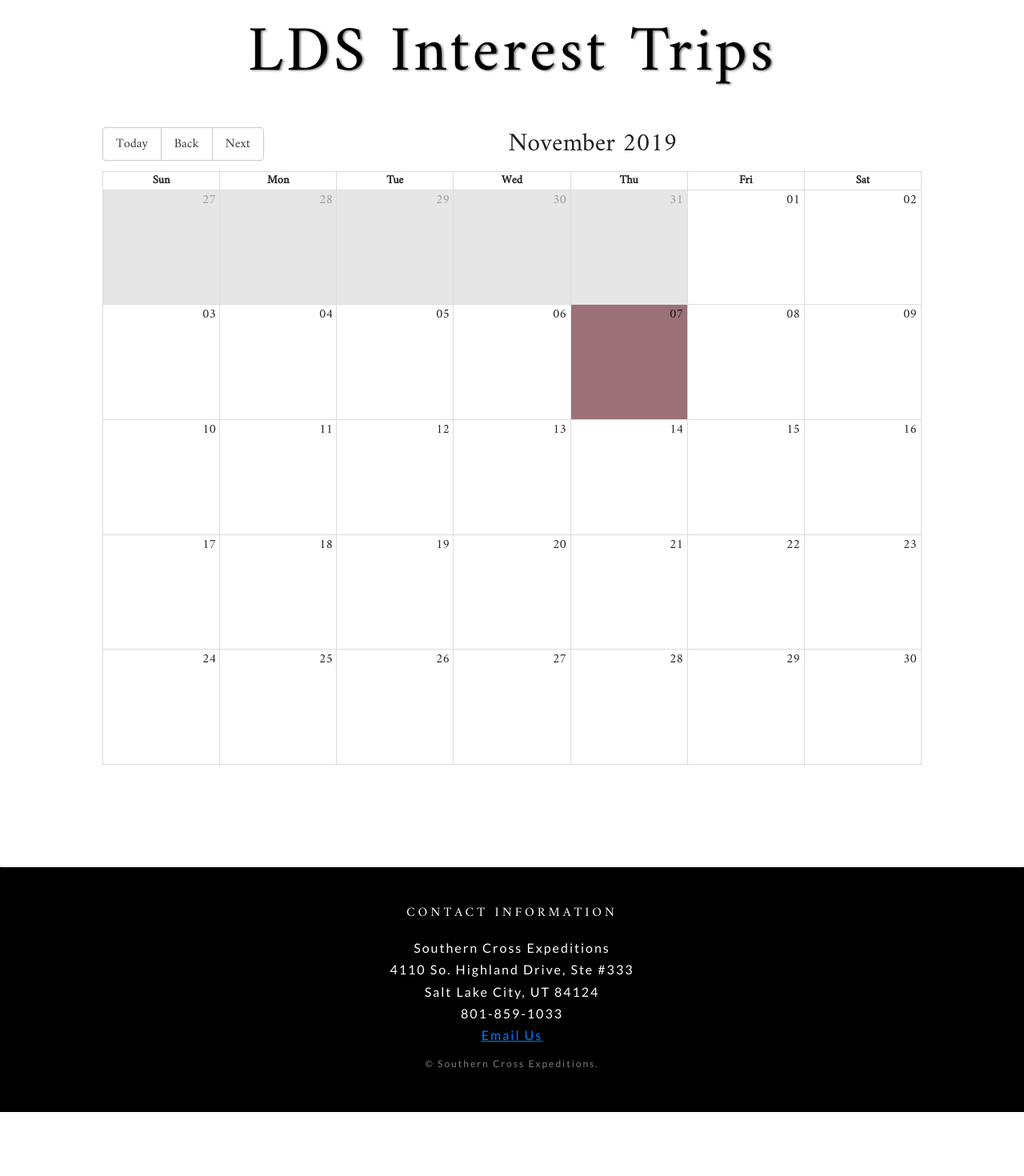
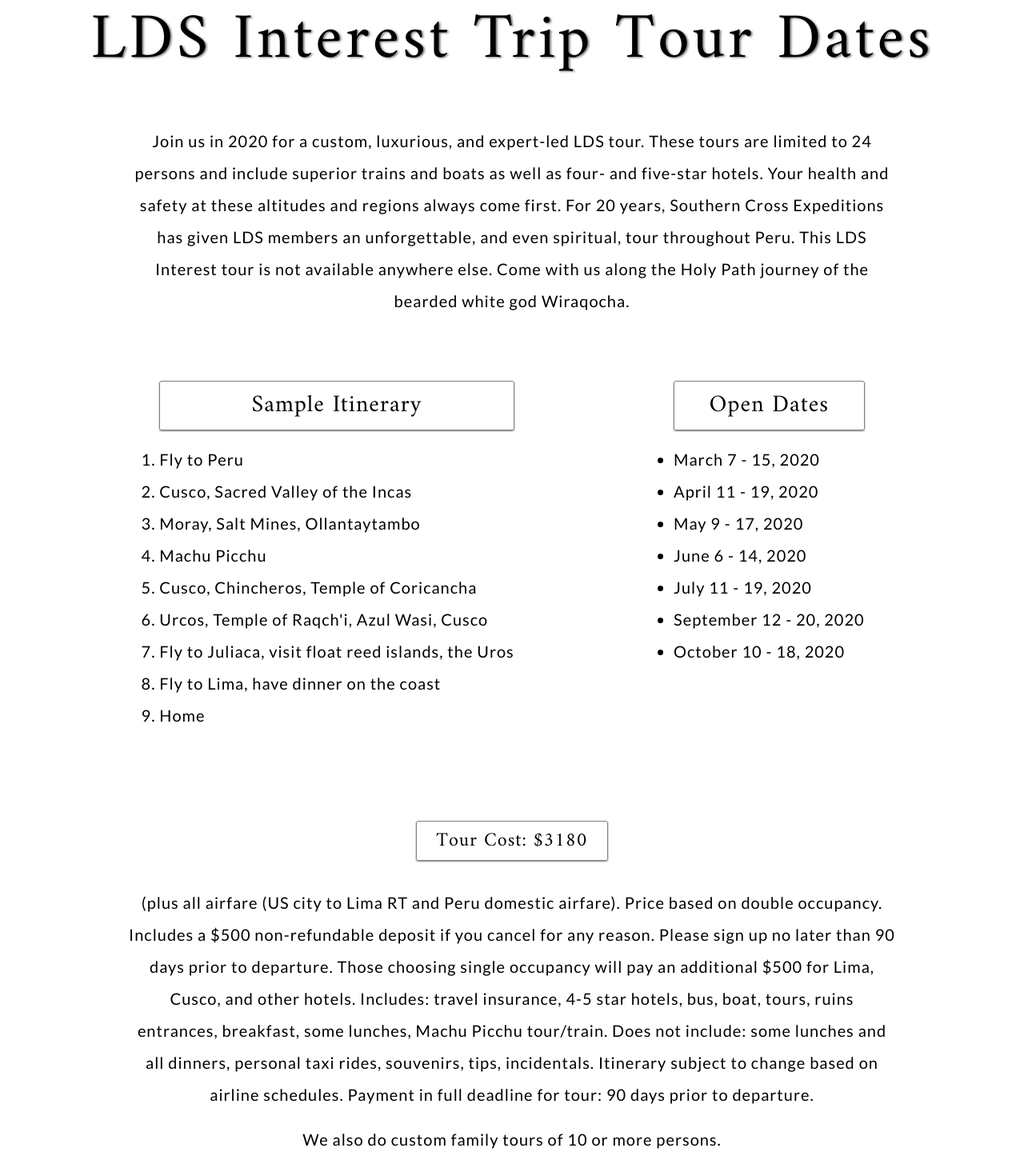
Before and after one commit to harlanevans/sxexp, a React (Create React App) app in the folder client/: page /tour-dates in a window 1280 px wide. Shown: the part 140-1610 px from the top of the page at 80% size. Before the commit the page ends 1530 px from the top, so only its background shows below. Built offline with nearby package versions, Linux system fonts and the light colour scheme; no server answers.

Commit message:
about and tour page updates

```diff
--- a/client/src/components/App.js
+++ b/client/src/components/App.js
@@ -10,10 +10,11 @@ import LandingPage from "./desktop/landing/LandingPage";
 import Human from "./desktop/Human";
 import Contact from "./desktop/Contact";
 
-import Book from "./desktop/Book";
+// import Book from "./desktop/Book";
+// import TourCalendar from "./desktop/TourCalendar";
 import NewBook from './desktop/NewBook';
 import About from "./desktop/About";
-import TourCalendar from "./desktop/TourCalendar";
+import TourDates from "./desktop/TourDates";
 import NoMatch from "./desktop/NoMatch";
 
 // ! NAV IMPORTS
@@ -82,7 +83,8 @@ class App extends React.Component {
           <ScrollToTop>
             <Switch>
               <Route exact path="/" component={LandingPage} />
-              <Route exact path="/tour-dates" component={TourCalendar} />
+              <Route exact path="/tour-dates" component={TourDates} />
+              {/* <Route exact path="/tour-dates" component={TourCalendar} /> */}
               {/* <Route exact path="/book" component={Book} /> */}
               <Route exact path="/book" component={NewBook} />
               <Route exact path="/contact-us" component={Contact} />
--- a/client/src/components/desktop/About.js
+++ b/client/src/components/desktop/About.js
@@ -10,8 +10,8 @@ const About = () => {
     <div>
       <div className="comp-cont-pages">
         <Fade duration={2000} top>
-          <TitleCont style={{padding: "2em 0em 2em"}}>
-            <Title>Dr. Van C Evans</Title>
+          <TitleCont style={{ padding: "2em 0em 2em" }}>
+            <Title style={{fontSize: "2em"}}>Your Tour Leader </Title>
           </TitleCont>
         </Fade>
         <Fade duration={2000} delay={500}>
@@ -22,25 +22,33 @@ const About = () => {
                   display: "flex",
                   flexDirection: "column",
                   justifyContent: "center",
-                  lineHeight: "3em"
+                  lineHeight: "1.5em"
                 }}
-                >
-                Van served an LDS church mission in Peru (’79–’81) and is
-                founder of Southern Cross Expeditions. He has led numerous
-                adventure, humanitarian, and archaeological expeditions (he
-                remembers those good ol’Indiana Jones days fondly) to Peru,
-                Colombia, Ecuador, and Bolivia since 1998. He has been to every
-                country in the Americas except for four and has been to Peru
-                more than 70 times. He speaks Spanish, Portuguese, and some
-                Quechua.
+              >
+                Van C. Evans served a church mission in Peru (’79–’81) where he
+                learned Spanish and some Quechua. From 2000 - 2006 he owned and
+                operated an eco-tourist resort in the Peruvian Amazon. He has
+                been to Perú more than 75 times and has led numerous expeditions
+                and tours to Peru, Colombia, Ecuador, and Bolivia since 1998. He
+                has Master's degrees from the University of Utah and University
+                of Pennsylvania. He was trained as a research sociologist at
+                Indiana University–Purdue University, where he received his
+                doctorate. He is the author of Willka Wasin Wiraqocha — The
+                House of the Lord. He is also the founder of Generations
+                Humanitarian, a nonprofit that builds and operates orphanages
+                and drop-in centers for street children in Latin America.
               </TextWhite>
             </div>
             <div className="col-two row-in-col">
-              <img src={VanImageOne} className="van-img-one" alt='van with man'/>
+              <img
+                src={VanImageOne}
+                className="van-img-one"
+                alt="van with man"
+              />
             </div>
           </div>
         </Fade>
-        <Fade duration={2000} delay={500}>
+        {/* <Fade duration={2000} delay={500}>
           <div className="main-row-two">
             <div className="col-two row-in-col">
               <img src={VanImageTwo} className="van-img-two" alt='professional van'/>
@@ -64,7 +72,7 @@ const About = () => {
               </TextWhite>
             </div>
           </div>
-        </Fade>
+        </Fade> */}
       </div>
       <Footer />
     </div>
--- a/client/src/components/desktop/NewBook.js
+++ b/client/src/components/desktop/NewBook.js
@@ -4,7 +4,7 @@ import {
   TitleCont,
   TextCont,
   Text,
-  PictureText,
+  // PictureText,
   ButtonCont,
   Button
 } from "../styles/Styles";
@@ -33,6 +33,7 @@ const NewBook = () => {
             </Text>
           </TextCont>
         </Fade>
+        <Fade duration={2000} delay={500}>
         <Text>
           <div style={style.parentRow}>
             <div style={style.columnHalf}>
@@ -70,6 +71,7 @@ const NewBook = () => {
             </div>
           </div>
         </Text>
+        </Fade>
         <Fade duration={2000} delay={500}>
           <TextCont>
             <Text>
--- /dev/null
+++ b/client/src/components/desktop/TourDates.js
@@ -0,0 +1,101 @@
+import React from "react";
+import { Title, TitleCont, TextCont, Text } from "../styles/Styles";
+import { Fade } from "react-reveal";
+import Footer from "./Footer";
+
+const TourDates = () => {
+  return (
+    <div>
+      <div className="comp-cont-pages">
+        <TitleCont>
+          <Title>LDS Interest Trip Tour Dates</Title>
+        </TitleCont>
+        <TextCont style={{ paddingTop: "2em" }}>
+          <Text>
+            Join us in 2020 for a custom, luxurious, and expert-led LDS tour.
+            These tours are limited to 24 persons and include superior trains
+            and boats as well as four- and five-star hotels. Your health and
+            safety at these altitudes and regions always come first. For 20
+            years, Southern Cross Expeditions has given LDS members an
+            unforgettable, and even spiritual, tour throughout Peru. This LDS
+            Interest tour is not available anywhere else. Come with us along the
+            Holy Path journey of the bearded white god Wiraqocha.
+          </Text>
+        </TextCont>
+        <div style={style.listCont}>
+          <Text style={style.list}>
+            <Text style={style.subtitle}>Sample Itinerary</Text>
+            <ol>
+              <li>Fly to Peru</li>
+              <li>Cusco, Sacred Valley of the Incas</li>
+              <li>Moray, Salt Mines, Ollantaytambo</li>
+              <li>Machu Picchu</li>
+              <li>Cusco, Chincheros, Temple of Coricancha</li>
+              <li>Urcos, Temple of Raqch'i, Azul Wasi, Cusco</li>
+              <li>Fly to Juliaca, visit float reed islands, the Uros</li>
+              <li>Fly to Lima, have dinner on the coast</li>
+              <li>Home</li>
+            </ol>
+          </Text>
+          <Text style={style.list}>
+            <Text style={style.subtitle}>Open Dates</Text>
+            <ul>
+              <li>March 7 - 15, 2020</li>
+              <li>April 11 - 19, 2020</li>
+              <li>May 9 - 17, 2020</li>
+              <li>June 6 - 14, 2020</li>
+              <li>July 11 - 19, 2020</li>
+              <li>September 12 - 20, 2020</li>
+              <li>October 10 - 18, 2020</li>
+            </ul>
+          </Text>
+        </div>
+        <TextCont style={{ padding: "1em" }}>
+          <Text style={style.subtitle}>Tour Cost: $3180</Text>
+        </TextCont>
+        <TextCont>
+          <Text>
+            (plus all airfare (US city to Lima RT and Peru domestic airfare).
+            Price based on double occupancy. Includes a $500 non-refundable
+            deposit if you cancel for any reason. Please sign up no later than
+            90 days prior to departure. Those choosing single occupancy will pay
+            an additional $500 for Lima, Cusco, and other hotels. Includes:
+            travel insurance, 4-5 star hotels, bus, boat, tours, ruins
+            entrances, breakfast, some lunches, Machu Picchu tour/train. Does
+            not include: some lunches and all dinners, personal taxi rides,
+            souvenirs, tips, incidentals. Itinerary subject to change based on
+            airline schedules. Payment in full deadline for tour: 90 days prior
+            to departure.
+          </Text>
+        </TextCont>
+          <Text>We also do custom family tours of 10 or more persons.</Text>
+          <Text><a href="mailto: van@genhu.com">Email us</a> about trip availability.</Text>
+          <div style={{padding: "2em"}}></div>
+      </div>
+      <Footer />
+    </div>
+  );
+};
+
+export default TourDates;
+
+const style = {
+  listCont: {
+    display: "flex",
+    flexDirection: "row",
+    justifyContent: "space-evenly",
+    width: "100%",
+    padding: "4em 0em"
+  },
+  list: {
+    textAlign: "left"
+  },
+  subtitle: {
+    fontSize: "1.5em",
+    border: "solid 1px gray",
+    boxShadow: "0 1px 2px gray",
+    padding: "0em 1em",
+    borderRadius: "3px",
+    fontFamily: "'Amiri', serif",
+  }
+};
--- a/client/src/components/styles/Desktop.css
+++ b/client/src/components/styles/Desktop.css
@@ -367,7 +367,7 @@ a:active {
 
 .col-one-top {
   display: flex;
-  flex: 60%;
+  flex: 50%;
   padding: 0em 2em;
   background-color: #6E323A;
   border-radius: 3px;
@@ -385,7 +385,7 @@ a:active {
 
 .col-two {
   display: flex;
-  flex: 40%;
+  flex: 50%;
 }
 
 .row-in-col {
@@ -399,7 +399,7 @@ a:active {
 .van-img-one,
 .van-img-two {
   /* margin-left: 5em; */
-  width: 100%;
+  width: 50%;
   margin: 0em 2em;
   height: 100%;
   border-radius: 2px;
```
Also changed, not shown: client/src/components/desktop/Gallery.js (+6 -6 lines).
